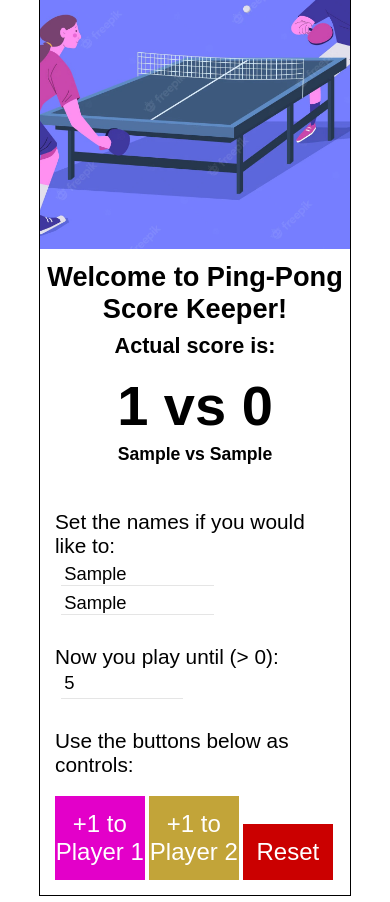
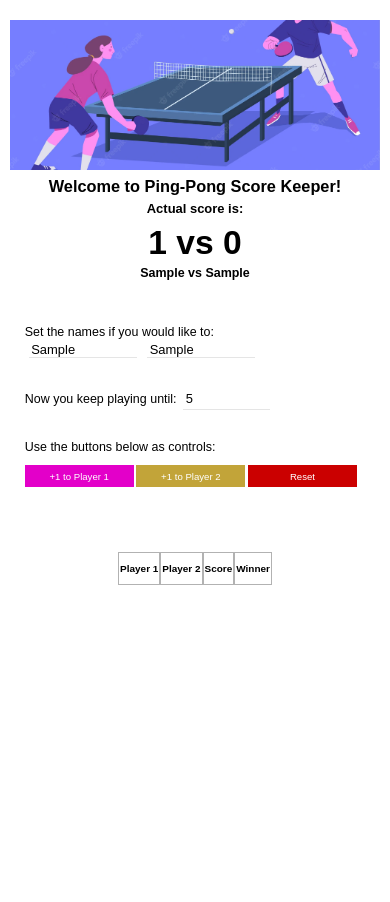
Before and after one commit to cybergothdiary/ping-pong-keeper, a plain HTML site: page index.html in a window 390 px wide. Both pictures are taken after typing "Sample", "Sample", "5" into the empty fields and a click on the button "+1 to Player 1". Drawn offline with Linux system fonts and the light colour scheme.

Commit message:
score table added, responsive layout, interface fixes & code fixes with inputing players name

```diff
--- a/app.css
+++ b/app.css
@@ -4,17 +4,22 @@
 body {
     width: 100%;
     height: 100vh;
+    padding: 50px 0;
+}
+.container {
+    width: 95%;
+    margin: 0 auto;
     display: flex;
     justify-content: center;
-    align-items: center;
+    align-items: flex-start;
 }
-.container {
+.game-container {
     width: 80%;
     max-width: 900px;
     border: 1px solid #000;
     text-align: center;
 }
-.container img {
+.game-container img {
     width: 100%;
     height: 300px;
     object-fit: cover;
@@ -34,7 +39,7 @@ body {
     transition: color .3s;
 }
 .content h4 {
-    font-size: 1.1rem;
+    font-size: 1.3rem;
 }
 .controls {
     padding: 15px;
@@ -51,7 +56,7 @@ body {
     border: none;
     border-bottom: 1px solid rgba(0,0,0,.1);
     outline: none;
-    font-size: 1.15rem;
+    font-size: 1.35rem;
     margin: 0 .3em
 }
 .controls input[type="text"] {
@@ -92,3 +97,75 @@ body {
 .loser { color: #ba0000; }
 .disabled { opacity: .4; }
 .controls .disabled:hover { opacity: .4; cursor: auto; }
+
+.table-container {
+    text-align: center;
+    height: 600px;
+    overflow: auto;
+    margin-left: 100px;
+    scrollbar-width: thin;
+    scrollbar-color: rgb(172, 172, 172) rgb(240, 240, 240);
+}
+.table-container::-webkit-scrollbar { width: 8px; height: 5px; }
+.table-container::-webkit-hor
+.table-container::-webkit-scrollbar-track {background: rgb(240, 240, 240); }
+.table-container::-webkit-scrollbar-thumb {background: rgb(172, 172, 172); border-left: 3px white solid;}
+.score-table {
+    /* border: 1px solid rgba(0,0,0,.3); */
+    font-size: 1rem;
+    text-align: center;
+}
+.score-table th {
+    font-size: 1.3em;
+    padding: 1em .1em;
+}
+.score-table td, th {
+    border: 1px solid rgba(0,0,0,.3);
+    padding: 5px;
+}
+
+@media (max-width: 1150px) {
+    html {
+        font-size: .8rem;
+    }
+    .table-container {
+        height: 500px;
+    }
+}
+
+@media (max-width: 950px) {
+    body {
+        padding: 20px 0;
+    }
+    .container {
+        flex-direction: column;
+        align-items: center;
+    }
+    .game-container {
+        width: 100%;
+        border: none;
+    }
+    .table-container {
+        height: 400px;
+        margin: 50px 0;
+    }
+}
+
+@media (max-width: 564px) {
+    html {
+        font-size: .6rem;
+    }
+    .game-container img {
+        height: 150px;
+    }
+    .controls button {
+        font-size: 1rem;
+    }
+    .table-container {
+        height: 300px;
+    }
+    .score-table {
+        font-size: .8rem;
+    }
+
+}
--- a/app.js
+++ b/app.js
@@ -5,12 +5,14 @@ const pNamesInput = document.querySelectorAll('input[type="text"]')
 const winScoreInput = document.querySelector('input[name="winScoreInput"]')
 const players = {
     p1: {
+        name: 'Player 1',
         score: 0,
         btn: document.querySelector('#p1-button'),
         displayScore: score.children[0],
         displayName: names.children[0]
     },
     p2: {
+        name: 'Player 2',
         score: 0,
         btn: document.querySelector('#p2-button'),
         displayScore: score.children[1],
@@ -31,15 +33,27 @@ function updateScore(player) {
     }
 }
 
-function addScore(player) {
+function updateTable(winner) {
+    const table = document.querySelector('.score-table')
+    const newRow = document.createElement('tr')
+    const newNameP1 = Object.assign(document.createElement('td'), {innerText: `${players.p1.name}`})
+    const newNameP2 = Object.assign(document.createElement('td'), {innerText: `${players.p2.name}`})
+    const newScore = Object.assign(document.createElement('td'), {innerText: `${players.p1.score}:${players.p2.score}`})
+    const newWinner = Object.assign(document.createElement('td'), {innerText: `${winner.name}`})
+    newRow.append(newNameP1, newNameP2, newScore, newWinner)
+    table.append(newRow)
+}
+
+function addScore(winner, loser) {
     if (!isOver) {
-        player.score++
-        updateScore(player)
+        winner.score++
+        updateScore(winner)
 
-        if (player.score === winScore) {
+        if (winner.score === winScore) {
             isOver = true
-            player.displayScore.classList.toggle('winner')
-            player.displayScore.classList.toggle('loser')
+            updateTable(winner)
+            winner.displayScore.classList.toggle('winner')
+            loser.displayScore.classList.toggle('loser')
             for (let i of [players.p1, players.p2]) {
                 i.btn.classList.toggle('disabled')
                 i.btn.disabled = true
@@ -48,8 +62,8 @@ function addScore(player) {
     }
 }
 
-players.p1.btn.addEventListener('click', () => addScore(players.p1))
-players.p2.btn.addEventListener('click', () => addScore(players.p2))
+players.p1.btn.addEventListener('click', () => addScore(players.p1, players.p2))
+players.p2.btn.addEventListener('click', () => addScore(players.p2, players.p1))
 resetBtn.addEventListener('click', () => {
     for (let i of [players.p1, players.p2]) {
         i.score = 0
@@ -63,10 +77,27 @@ resetBtn.addEventListener('click', () => {
 
 for (let i = 0; i < 2; i++) { // Names Input
     pNamesInput[i].addEventListener('input', () => {
-        if (i === 0) {
+        if (!pNamesInput[i].value) {
+            if (i === 0) {
+                players.p1.displayName.innerText = 'Player 1'
+                players.p1.name = 'Player 1'
+            } else if (i === 1) {
+                players.p2.displayName.innerText = 'Player 2'
+                players.p2.name = 'Player 2'
+            } else {
+                players.p1.displayName.innerText = 'Player 1'
+                players.p2.displayName.innerText = 'Player 2'
+                players.p1.name = 'Player 1'
+                players.p2.name = 'Player 2'
+            }
+
+
+        } else if (i === 0) {
             players.p1.displayName.innerText = pNamesInput[i].value
+            players.p1.name = pNamesInput[i].value
         } else {
             players.p2.displayName.innerText = pNamesInput[i].value
+            players.p2.name = pNamesInput[i].value
         }
     })
 }
--- a/index.html
+++ b/index.html
@@ -8,6 +8,7 @@
 </head>
 <body>
     <div class="container">
+        <div class="game-container">
             <img src="images/bg.webp" alt="Ping-Pong Background">
             <div class="content">
                 <h2>Welcome to Ping-Pong Score Keeper!</h2>
@@ -28,10 +29,10 @@
                     </div>
                 </div>
                 <div class="controls__block">
-                <label for="winScoreInput">Now you play until (> 0):</label>
+                    <label for="winScoreInput">Now you keep playing until:</label>
                     <input name="winScoreInput" type="number" placeholder="(Default is 5)">
                 </div>
-            <div class="controls__block_btns">
+                <div>
                     <p>Use the buttons below as controls:</p>
                     <button id="p1-button">+1 to Player 1</button>
                     <button id="p2-button">+1 to Player 2</button>
@@ -39,6 +40,17 @@
                 </div>
             </div>
         </div>
+        <div class="table-container">
+            <table class="score-table" cellspacing="0">
+                <tr>
+                    <th>Player 1</th>
+                    <th>Player 2</th>
+                    <th>Score</th>
+                    <th>Winner</th>
+                </tr>
+            </table>
+        </div>
+    </div>
 
     <script src="app.js"></script>
 </body>
```
Lines whose indentation alone changed are shown as unchanged.
